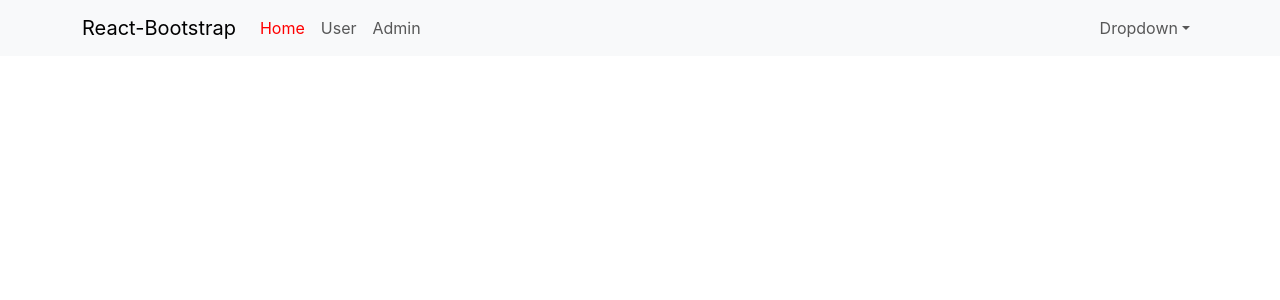
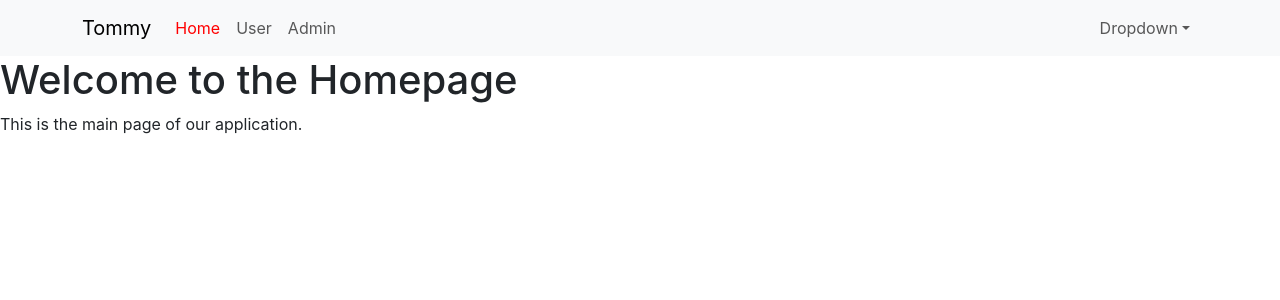
Before and after one commit to doviethung11192023/create-react-app-exam, a React (Create React App) app: page / in a window 1280 px wide. Shown: the top 300 px of the page. Built offline with nearby package versions, Linux system fonts and the light colour scheme.

Commit message:
extra homepage

```diff
--- a/src/component/Header/header.js
+++ b/src/component/Header/header.js
@@ -8,7 +8,9 @@ const Header = () => {
   return (
     <Navbar expand="lg" className="bg-body-tertiary">
       <Container>
-        <Navbar.Brand href="#home">React-Bootstrap</Navbar.Brand>
+        <NavLink to="/" end className="navbar-brand">
+          Tommy
+        </NavLink>
         <Navbar.Toggle aria-controls="basic-navbar-nav" />
         <Navbar.Collapse id="basic-navbar-nav">
           <Nav className="me-auto">
@@ -24,10 +26,8 @@ const Header = () => {
           </Nav>
           <Nav>
             <NavDropdown title="Dropdown" id="basic-nav-dropdown">
-              <NavDropdown.Item href="#action/3.1">Log in</NavDropdown.Item>
-              <NavDropdown.Item href="#action/3.2">
-                Another action
-              </NavDropdown.Item>
+              <NavDropdown.Item>Log in</NavDropdown.Item>
+              <NavDropdown.Item>Another action</NavDropdown.Item>
             </NavDropdown>
           </Nav>
         </Navbar.Collapse>
--- /dev/null
+++ b/src/component/Home/Homepage.js
@@ -0,0 +1,9 @@
+const Hommepage = () => {
+  return (
+    <div>
+      <h1>Welcome to the Homepage</h1>
+      <p>This is the main page of our application.</p>
+    </div>
+  );
+};
+export default Hommepage;
--- a/src/index.js
+++ b/src/index.js
@@ -9,6 +9,7 @@ import store from "./redux/store";
 import { BrowserRouter, Routes, Route } from "react-router-dom";
 import User from "./component/user/user";
 import Admin from "./component/admin/admin";
+import Hommepage from "./component/Home/Homepage";
 
 const root = ReactDOM.createRoot(document.getElementById("root"));
 root.render(
@@ -17,6 +18,7 @@ root.render(
       <BrowserRouter>
         <Routes>
           <Route path="/" element={<App />}>
+            <Route index element={<Hommepage />} />
             <Route path="/user" element={<User />} />
             <Route path="/admin" element={<Admin />} />
           </Route>
```
